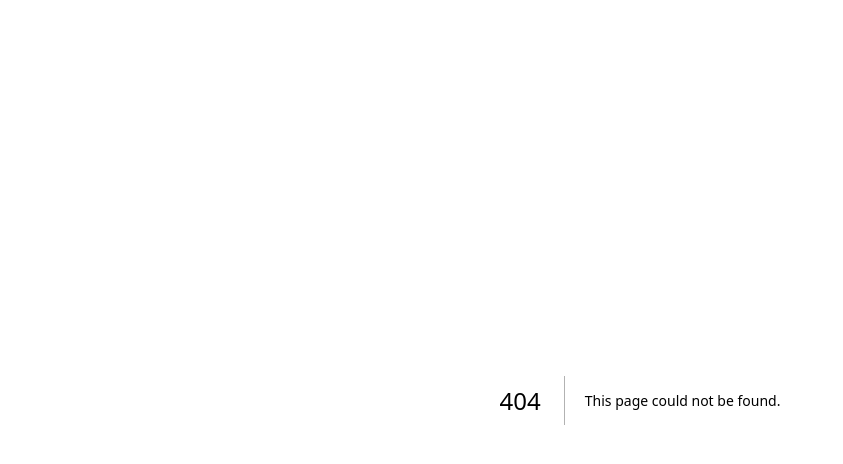
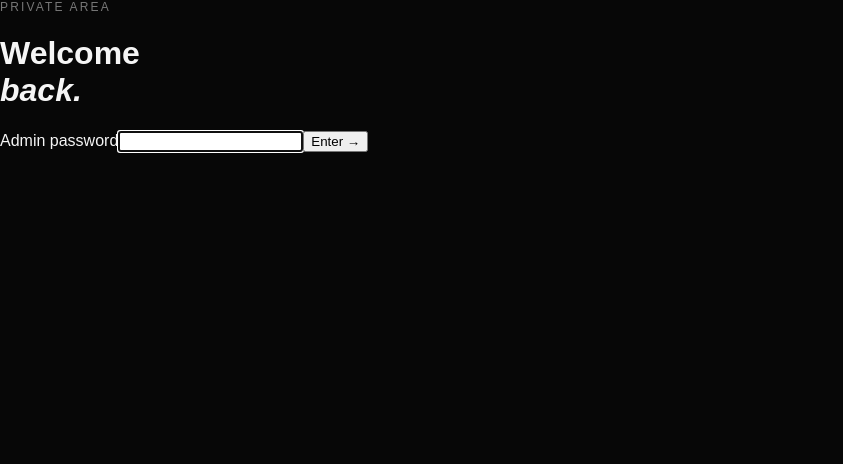
Before and after one commit to ghaboos/personal-portfolio, a Next.js app: page /login in a window 1280 px wide. Before the commit this address had no page. Shown: the top 464 px of the page, without its empty margins (0-843 px from the left). Built offline with nearby package versions, Linux system fonts and the light colour scheme.

Commit message:
feat: add animated admin login page

```diff
--- /dev/null
+++ b/app/login/page.tsx
@@ -0,0 +1,21 @@
+"use client";
+
+import { useState } from "react";
+import { useRouter } from "next/navigation";
+
+export default function LoginPage() {
+  const router = useRouter();
+  const [password, setPassword] = useState("");
+  const [error, setError] = useState("");
+  const [loading, setLoading] = useState(false);
+
+  async function login(event: React.FormEvent) {
+    event.preventDefault(); setLoading(true); setError("");
+    const response = await fetch("/api/auth/login", { method: "POST", headers: { "Content-Type": "application/json" }, body: JSON.stringify({ password }) });
+    const data = await response.json();
+    if (response.ok) router.push("/admin"); else setError(data.error || "Login failed.");
+    setLoading(false);
+  }
+
+  return <main className="loginPage"><div className="loginCard"><div className="sectionLabel">Private Area</div><h1>Welcome<br/><em>back.</em></h1><form onSubmit={login}><label><span>Admin password</span><input type="password" autoFocus value={password} onChange={e => setPassword(e.target.value)} /></label><button disabled={loading}>{loading ? "Checking..." : "Enter →"}</button>{error&&<p>{error}</p>}</form></div></main>;
+}
```
